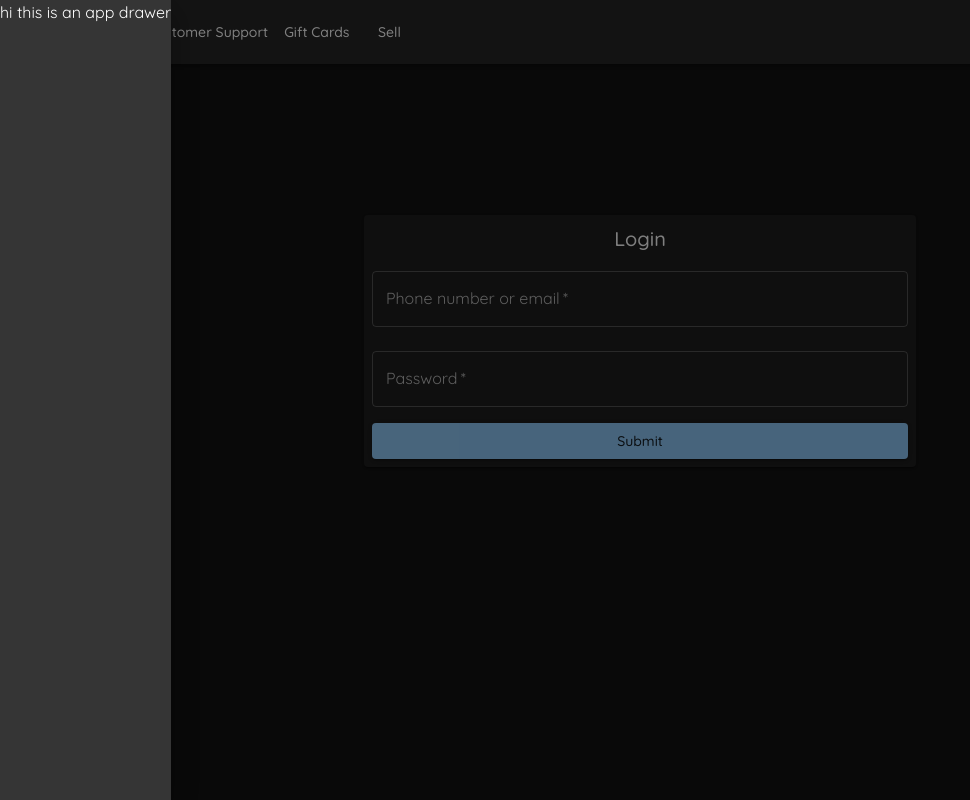
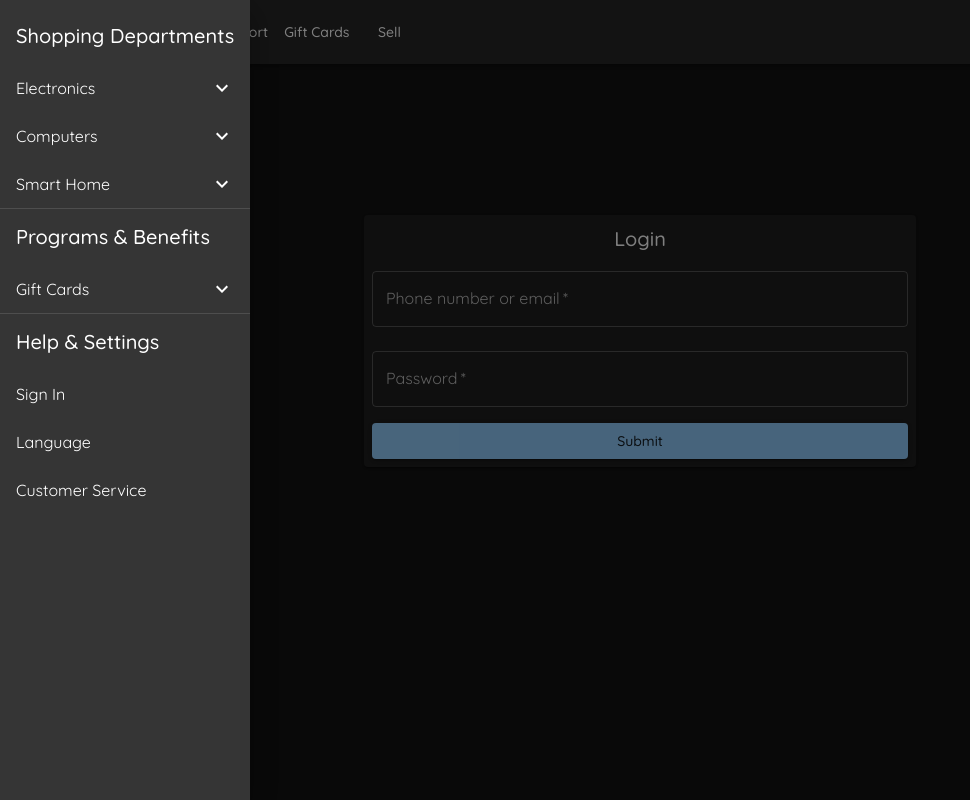
Before and after one commit to BlueWebber/blue-shop-client, a React (Create React App) app: page /login in a window 1280 px wide. Both pictures are taken after a click on the button "menu". Shown: the whole page, without its empty margins (0-970 px from the left). Built offline with nearby package versions, Linux system fonts and the light colour scheme.

Commit message:
Finish (initial) app drawer

```diff
--- a/src/components/appDrawer.jsx
+++ b/src/components/appDrawer.jsx
@@ -1,11 +1,128 @@
-import { Drawer } from "@mui/material";
+import {
+  Drawer,
+  List,
+  ListItem,
+  ListItemButton,
+  ListItemText,
+  Divider,
+  Typography,
+  Collapse,
+} from "@mui/material";
 import { useAppDrawer } from "../context/appDrawer";
+import ExpandLess from "@mui/icons-material/ExpandLess";
+import ExpandMore from "@mui/icons-material/ExpandMore";
+import React from "react";
+
+const Category = ({ children, withDivider, isCollapsable }) => {
+  return (
+    <>
+      {withDivider && <Divider />}
+      <ListItem>
+        <ListItemText
+          disableTypography
+          {...(isCollapsable ? { sx: { pl: 2 } } : null)}
+        >
+          <Typography variant="h6" component="label">
+            {children}
+          </Typography>
+        </ListItemText>
+      </ListItem>
+    </>
+  );
+};
+
+const DrawerButton = ({ children, isCollapsable }) => {
+  return (
+    <ListItem disablePadding>
+      <ListItemButton>
+        <ListItemText
+          primary={children}
+          {...(isCollapsable ? { sx: { pl: 2 } } : null)}
+        />
+      </ListItemButton>
+    </ListItem>
+  );
+};
+
+const CollapsableList = ({ name, children }) => {
+  const [open, setOpen] = React.useState(false);
+  return (
+    <>
+      <ListItemButton onClick={() => setOpen(!open)}>
+        <ListItemText primary={name} />
+        {open ? <ExpandLess /> : <ExpandMore />}
+      </ListItemButton>
+      <Collapse in={open} timeout="auto" unmountOnExit>
+        <List component="div" disablePadding>
+          {React.Children.map(children, (child) =>
+            React.cloneElement(child, { isCollapsable: true })
+          )}
+        </List>
+      </Collapse>
+    </>
+  );
+};
 
 const AppDrawer = () => {
   const [drawerOn, setDrawerOn] = useAppDrawer();
+
   return (
     <Drawer anchor="left" open={drawerOn} onClose={() => setDrawerOn(false)}>
-      hi this is an app drawer
+      <List>
+        <Category>Shopping Departments</Category>
+        <CollapsableList name="Electronics">
+          <DrawerButton>Accessories & Supplies</DrawerButton>
+          <DrawerButton>Camera & Photo</DrawerButton>
+          <DrawerButton>Car & Vehicle Electronics</DrawerButton>
+          <DrawerButton>Cell Phones & Accessories</DrawerButton>
+          <DrawerButton>GPS & Navigation</DrawerButton>
+          <DrawerButton>Headphones</DrawerButton>
+          <DrawerButton>Home Audio</DrawerButton>
+          <DrawerButton>Office Electronics</DrawerButton>
+          <DrawerButton>Portable Audio & Video</DrawerButton>
+          <DrawerButton>Security & Surveillance</DrawerButton>
+        </CollapsableList>
+        <CollapsableList name="Computers">
+          <DrawerButton>Computer Accessories & Peripherals</DrawerButton>
+          <DrawerButton>Computer Components</DrawerButton>
+          <DrawerButton>Computers & Tablets</DrawerButton>
+          <DrawerButton>Data Storage</DrawerButton>
+          <DrawerButton>External Components</DrawerButton>
+          <DrawerButton>Laptop Accessories</DrawerButton>
+          <DrawerButton>Monitors</DrawerButton>
+          <DrawerButton>Networking Products</DrawerButton>
+          <DrawerButton>Power Strips & Surge Protectors</DrawerButton>
+          <DrawerButton>Printers</DrawerButton>
+        </CollapsableList>
+        <CollapsableList name="Smart Home">
+          <DrawerButton>Smart Home Lighting</DrawerButton>
+          <DrawerButton>Smart Locks and Entry</DrawerButton>
+          <DrawerButton>Security Cameras and Systems</DrawerButton>
+          <DrawerButton>Plugs and Outlets</DrawerButton>
+          <DrawerButton>New Smart Devices</DrawerButton>
+          <DrawerButton>Heating and Cooling</DrawerButton>
+          <DrawerButton>Detectors and Sensors</DrawerButton>
+          <DrawerButton>Pet</DrawerButton>
+          <DrawerButton>Voice Assistants and Hubs</DrawerButton>
+          <DrawerButton>Kitchen</DrawerButton>
+        </CollapsableList>
+        <Category withDivider>Programs & Benefits</Category>
+        <CollapsableList name="Gift Cards">
+          <Category>Give A Gift Card</Category>
+          <DrawerButton>All gift cards</DrawerButton>
+          <DrawerButton>eGift cards</DrawerButton>
+          <DrawerButton>Gift cards by mail</DrawerButton>
+          <DrawerButton>Specialty gift cards</DrawerButton>
+          <Category withDivider>Manage Your Gift Card</Category>
+          <DrawerButton>Redeem a gift card</DrawerButton>
+          <DrawerButton>View Your Balance</DrawerButton>
+          <DrawerButton>Reload Your Balance</DrawerButton>
+        </CollapsableList>
+        <Category withDivider>Help & Settings</Category>
+        <DrawerButton>Sign In</DrawerButton>
+        <DrawerButton>Language</DrawerButton>
+        <DrawerButton>Customer Service</DrawerButton>
+      </List>
     </Drawer>
   );
 };
```
